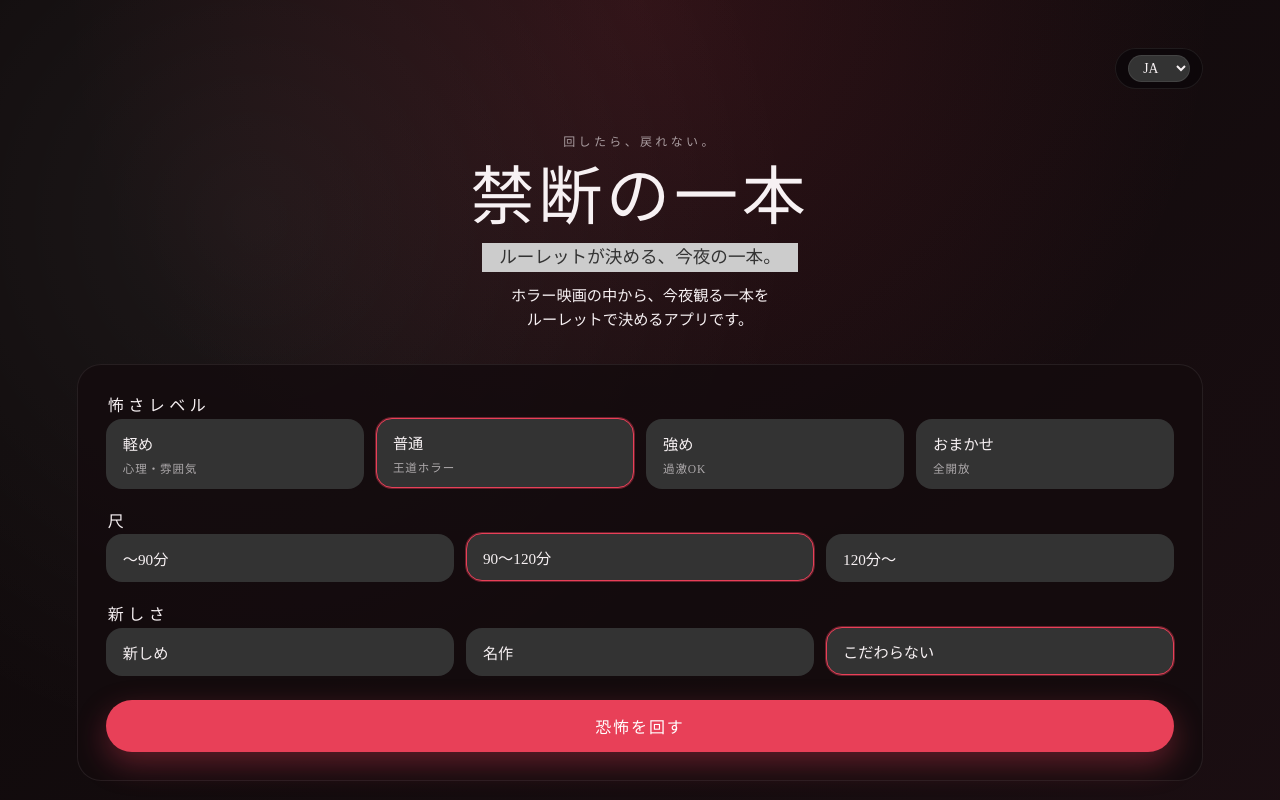
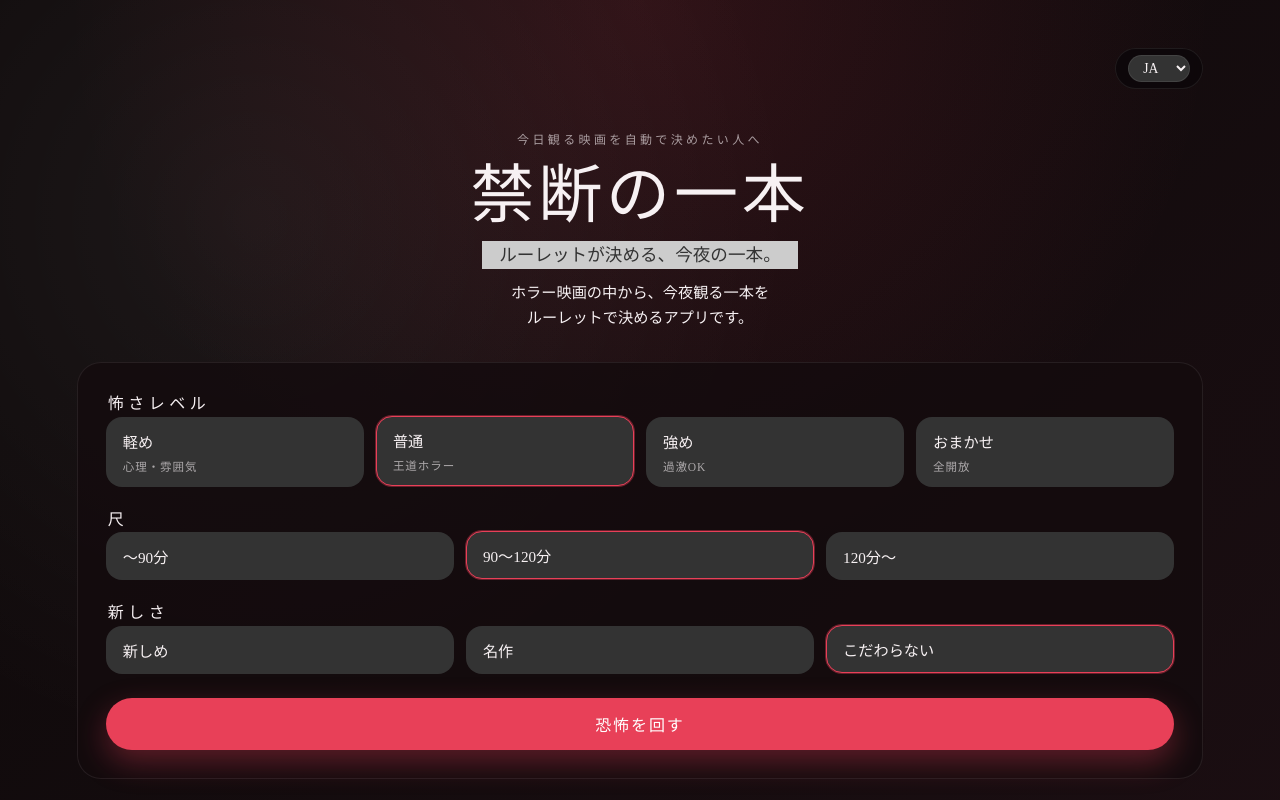
Before and after one commit to AkifumiMiyake/kindan-no-ippon, a React (Vite) app: page / in a window 1280 px wide. Shown: the top 800 px of the page. Built offline with nearby package versions, Linux system fonts and the light colour scheme; a web font is replaced by a local one.

Commit message:
hタグに変更

```diff
--- a/src/App.tsx
+++ b/src/App.tsx
@@ -350,14 +350,14 @@ function App() {
       </div>
 
       <header className="hero">
-        <p className="kicker">{t.kicker}</p>
+        <h2 className="kicker">今日観る映画を自動で決めたい人へ</h2>
         <h1 className="title">{t.appTitle}</h1>
         <p className="subtitle">{t.subtitle}</p>
-        <p className="notice">
+        <h3 className="notice">
           {t.noticeLine1}
           <br />
           {t.noticeLine2}
-        </p>
+        </h3>
       </header>
 
       <section className="panel">
```
